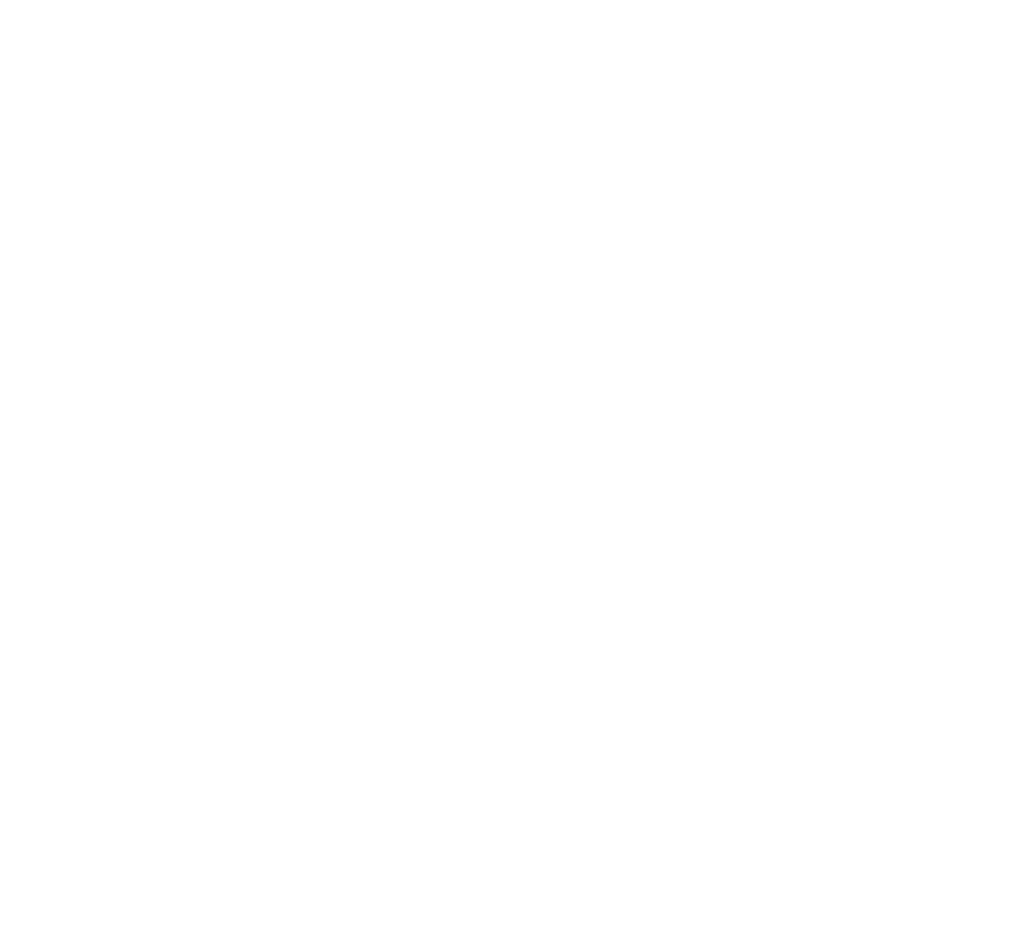
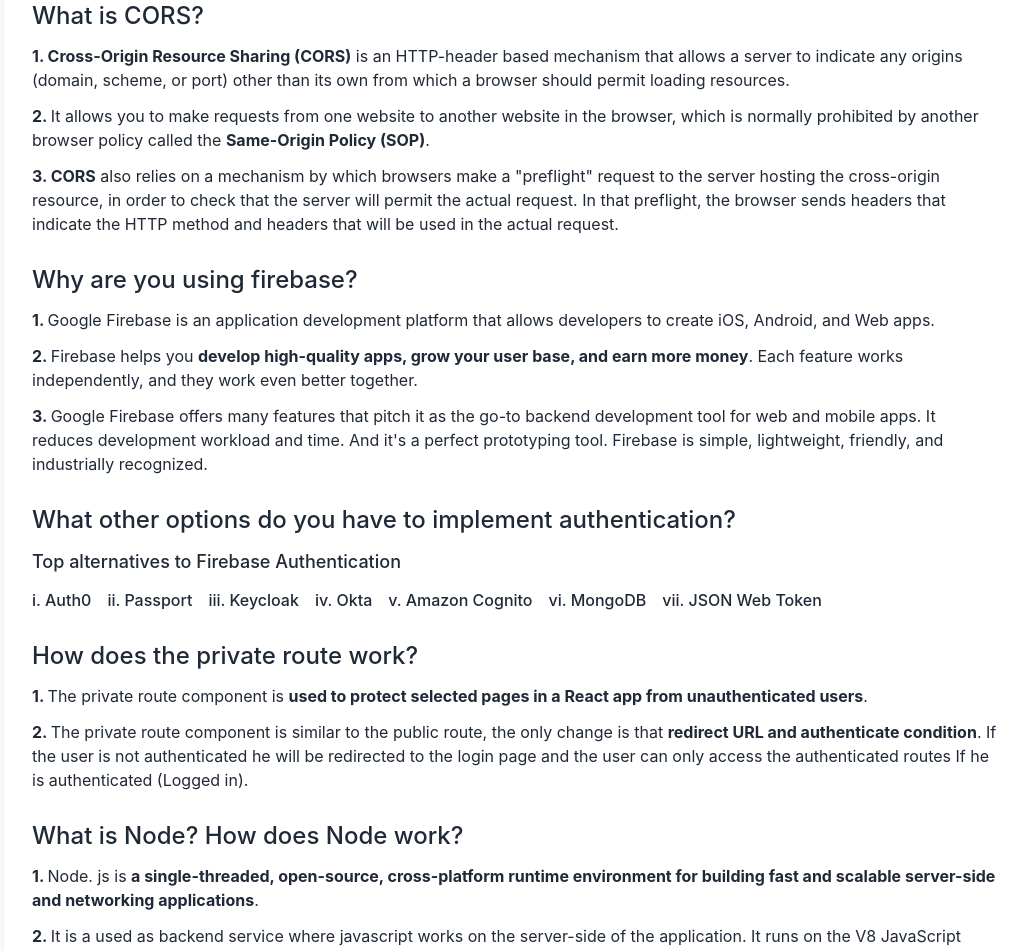
Before and after one commit to mohammedtakbir/Assignment-10-Programming.Info-client-site, a React (Create React App) app: page /blog in a window 1280 px wide. Shown: the part 200-1151 px from the top of the page, without its empty margins (124-1151 px from the left). Before the commit the page ends 800 px from the top, so only its background shows below. Built offline with nearby package versions, Linux system fonts and the light colour scheme; no server answers.

Commit message:
blog page added

```diff
--- a/src/components/Blog/Blog.js
+++ b/src/components/Blog/Blog.js
@@ -2,8 +2,57 @@ import React from 'react';
 
 const Blog = () => {
     return (
-        <div>
-            <h2>Blog</h2>
+        <div className='mt-10 max-w-screen-lg mx-auto shadow-xl p-7'>
+            <h2 className='text-center mb-7 text-4xl font-medium'>Interview Questions & Answers</h2>
+            <div>
+                <h2 className='font-medium text-2xl mb-3'>What is CORS?</h2>
+                <p className='mb-3'><strong>1. </strong>
+                    <strong>Cross-Origin Resource Sharing (CORS)</strong> is an HTTP-header based mechanism that allows a server to indicate any origins (domain, scheme, or port) other than its own from which a browser should permit loading resources.</p>
+                <p className="mb-3"><strong>2. </strong>
+                    It allows you to make requests from one website to another website in the browser, which is normally prohibited by another browser policy called the <strong>Same-Origin Policy (SOP)</strong>.</p>
+                <p><strong>3. </strong>
+                    <strong>CORS</strong> also relies on a mechanism by which browsers make a "preflight" request to the server hosting the cross-origin resource, in order to check that the server will permit the actual request. In that preflight, the browser sends headers that indicate the HTTP method and headers that will be used in the actual request.</p>
+            </div>
+            <div className='mt-7'>
+                <h2 className='font-medium text-2xl mb-3'>Why are you using firebase?</h2>
+                <p className='mb-3'><strong>1. </strong>
+                    Google Firebase is an application development platform that allows developers to create iOS, Android, and Web apps.</p>
+                <p className='mb-3'><strong>2. </strong>
+                    Firebase helps you <strong>develop high-quality apps, grow your user base, and earn more money</strong>. Each feature works independently, and they work even better together.</p>
+                <p className="mb-3"><strong>3. </strong>
+                    Google Firebase offers many features that pitch it as the go-to backend development tool for web and mobile apps. It reduces development workload and time. And it's a perfect prototyping tool. Firebase is simple, lightweight, friendly, and industrially recognized.</p>
+            </div>
+            <div className='mt-7'>
+                <h2 className='font-medium text-2xl mb-3'>What other options do you have to implement authentication?</h2>
+                <p className='mb-3 font-medium text-lg'>Top alternatives to Firebase Authentication</p>
+                <span className='mr-4 font-medium'>i. Auth0</span>
+                <span className='mr-4 font-medium'>ii. Passport</span>
+                <span className='mr-4 font-medium'>iii. Keycloak</span>
+                <span className='mr-4 font-medium'>iv. Okta</span>
+                <span className='mr-4 font-medium'>v. Amazon Cognito</span>
+                <span className='mr-4 font-medium'>vi. MongoDB</span>
+                <span className='mr-4 font-medium'>vii. JSON Web Token</span>
+            </div>
+            <div className='mt-7'>
+                <h2 className='font-medium text-2xl mb-3'>How does the private route work?</h2>
+                <p className='mb-3'><strong>1. </strong>
+                    The private route component is <strong>used to protect selected pages in a React app from unauthenticated users</strong>.</p>
+                <p className='mb-3'><strong>2. </strong>
+                    The private route component is similar to the public route, the only change is that <strong>redirect URL and authenticate condition</strong>. If the user is not authenticated he will be redirected to the login page and the user can only access the authenticated routes If he is authenticated (Logged in).</p>
+            </div>
+            <div className='mt-7'>
+                <h2 className='font-medium text-2xl mb-3'> What is Node? How does Node work?</h2>
+                <p className='mb-3'><strong>1. </strong>
+                    Node. js is <strong>a single-threaded, open-source, cross-platform runtime environment for building fast and scalable server-side and networking applications</strong>.
+                </p>
+                <p className='mb-3'><strong>2. </strong>
+                    It is a used as backend service where javascript works on the server-side of the application. It runs on the V8 JavaScript runtime engine, and it uses event-driven, non-blocking I/O architecture, which makes it efficient and suitable for real-time applications.
+                </p>
+                <p>
+                    <strong>Working of Node.js: </strong>
+                    Node.js accepts the request from the clients and sends the response, while working with the request node.js handles them with a single thread. To operate I/O operations or requests node.js use the concept of threads. Thread is a sequence of instructions that the server needs to perform. It runs parallel on the server to provide the information to multiple clients. Node.js is an event loop single-threaded language. It can handle concurrent requests with a single thread without blocking it for one request.
+                </p>
+            </div>
         </div>
     );
 };
--- a/src/components/Signup/Signup.js
+++ b/src/components/Signup/Signup.js
@@ -1,12 +1,14 @@
 import React from 'react';
 import { useState } from 'react';
 import { useContext } from 'react';
-import { Link } from 'react-router-dom';
+import { Link, useLocation } from 'react-router-dom';
 import { AuthContext } from '../../contexts/AuthProvider';
 
 const Signup = () => {
     const { userSignUp, updateUserProfile } = useContext(AuthContext);
     const [error, serError] = useState('');
+    const location = useLocation();
+    console.log(location)
 
 
     const handleSignUp = (e) => {
```
